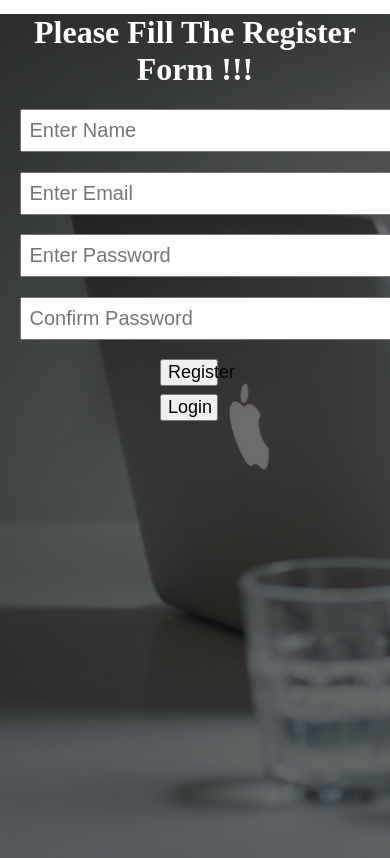
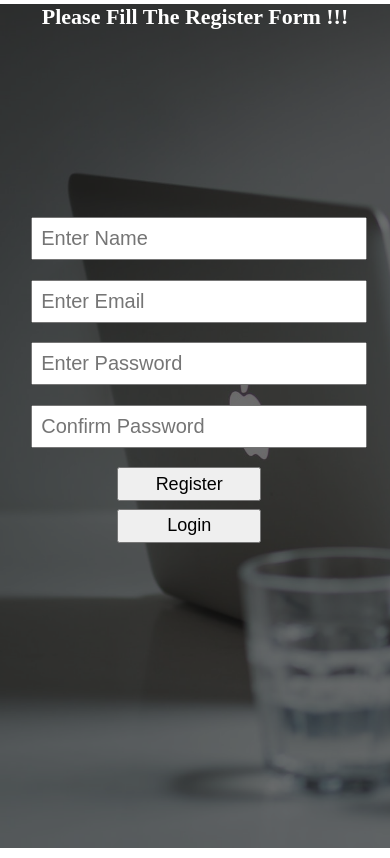
Before and after one commit to Priyanshusingh46/mern_frontend_p1, a React (Create React App) app: page /register in a window 390 px wide. Built offline with nearby package versions, Linux system fonts and the light colour scheme.

Commit message:
commit104

```diff
--- a/src/Component/Login.js
+++ b/src/Component/Login.js
@@ -39,20 +39,20 @@ const Login = () => {
   return (
     <div className="loginregisterform">
       <div>
-        <h1 style={{color:"#ffff", textAlign:"center"}}>Please Fill The Login Form !!!</h1>
+        <h1 id="loginpara">Please Fill The Login Form !!!</h1>
 
-        <form>
+        <form className="formdiv">
           <input
             type="text"
             placeholder="Enter Email"
-            style={{ width: "90%", marginBottom: "5%", padding: "8px",marginLeft:"5%",marginRight:"5%",fontSize:"20px" }}
+            id="forminputfield"
             onChange={(e) => setEmail(e.target.value)}
           />
           <br></br>
           <input
-            type="text"
+            type="password"
             placeholder="Enter Password"
-            style={{ width: "90%", marginBottom: "5%", padding: "8px",marginLeft:"5%",marginRight:"5%",fontSize:"20px" }}
+            id="forminputfield"
             onChange={(e) => setPassword(e.target.value)}
           />
           <br></br>
--- a/src/Component/Register.js
+++ b/src/Component/Register.js
@@ -46,25 +46,22 @@ const Register=()=> {
   return (
     <div className="loginregisterform">
         <div>
-        <h1 style={{color:"#ffff", textAlign:"center"}}>Please Fill The Register Form !!!</h1>
-        <form>
+        <h1 id="loginpara">Please Fill The Register Form !!!</h1>
+        <form className="formdiv">
         <input type="text" placeholder='Enter Name'
-        style={{ width: "90%", marginBottom: "5%", padding: "8px",marginLeft:"5%",marginRight:"5%",fontSize:"20px" }}
+        id="forminputfield"
         onChange={(e)=> setName(e.target.value)}
         /><br></br>
         <input type="text" placeholder='Enter Email'
-        style={{ width: "90%", marginBottom: "5%", padding: "8px",marginLeft:"5%",marginRight:"5%",fontSize:"20px" }}
-        onChange={(e)=> setEmail(e.target.value)}
+        id="forminputfield" onChange={(e)=> setEmail(e.target.value)}
         />
         <br></br>
-        <input type="text" placeholder='Enter Password'
-         style={{ width: "90%", marginBottom: "5%", padding: "8px",marginLeft:"5%",marginRight:"5%",fontSize:"20px" }}
-         onChange={(e)=> setPassword(e.target.value)}
+        <input type="password" placeholder='Enter Password'
+         id="forminputfield" onChange={(e)=> setPassword(e.target.value)}
         /><br></br>
 
-        <input type="text" placeholder='Confirm Password'
-         style={{ width: "90%", marginBottom: "5%", padding: "8px",marginLeft:"5%",marginRight:"5%",fontSize:"20px" }}
-         onChange={(e)=> setcPassword(e.target.value)}
+        <input type="password" placeholder='Confirm Password'
+        id="forminputfield" onChange={(e)=> setcPassword(e.target.value)}
         /><br></br>
         <div className="loginregisterbuttondiv">
         <button type="submit" id="loginButton" onClick={(e)=>collectdata(e)} style={{fontSize:"18px"}}>Register</button>
--- a/src/Component/Saree.js
+++ b/src/Component/Saree.js
@@ -25,7 +25,7 @@ const Saree=()=>{
     <h1 id="ourProduct">Our Products</h1>
       <div className ="Sareediv">
         {
-          data.map((data)=>{
+          data && data.map((data)=>{
             console.log("map",data.price);
            return (<ItemCard data={data}/>)
 
--- a/src/Component/Suit.js
+++ b/src/Component/Suit.js
@@ -29,7 +29,7 @@ function Suit() {
       <h1 id="ourProduct">Our Products</h1>
       <div className ="Sareediv">
         {
-          data.map((data)=>{
+         data &&  data.map((data)=>{
            return (<ItemCardSuit data={data}/>)
 
           })
--- a/src/Style.css
+++ b/src/Style.css
@@ -135,6 +135,7 @@ a:Visited{
     width: 100%;
     margin-top: -1%;
     margin-bottom: 7%;
+    background: #e8dcc4;
 }
 #descriptionrightside{
     font-size:25px;
@@ -243,6 +244,19 @@ a:Visited{
     flex-direction: column;
     justify-content: center;
 }
+#loginpara{
+    color:#ffff;
+     text-align:center;
+     margin-top:34px
+}
+#forminputfield{
+    width: 90%;
+    margin-bottom: 5%;
+    padding: 8px;
+    margin-left:5%;
+    margin-right:5%;
+    font-size:20px
+}
 @media screen and (max-width:1160px){
     #sareeimagecard {
         height: 48vh;
@@ -322,6 +336,23 @@ a:Visited{
         justify-content: space-around;
     }
 }
+@media screen and (max-width:700px){
+    .formdiv{
+        margin-top: 48%;
+    }
+}
+
+@media screen and (max-width:554px){
+    #loginButton{
+    font-size: 21px;
+    width: 24%;
+    margin-left: 30%;
+    height: 4vh;
+    }
+    #loginpara{
+         margin-top:12px
+    }
+}
 
 @media screen and (max-width:514px){
     #crosolimage {
@@ -333,6 +364,16 @@ a:Visited{
     }
     .updatediv{
         margin-top: -5%;
+    }
+    #loginpara{
+        font-size: 22px;
+   }
+   #loginButton {
+    width: 37%;
+}
+#forminputfield {
+    width: 81%;
+    margin-left: 8%;
     }
 }
 @media screen and (max-width:400px){
```
